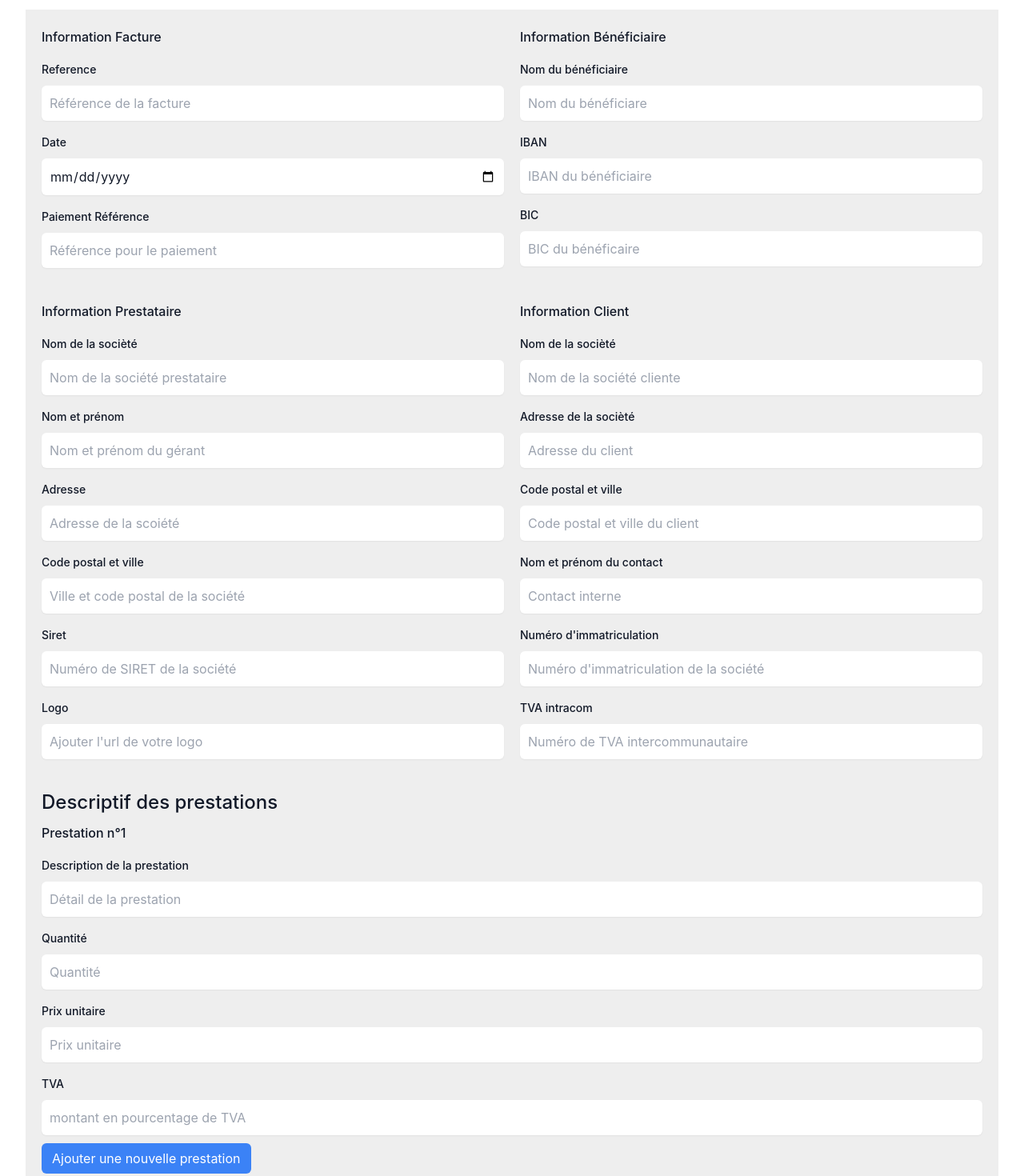
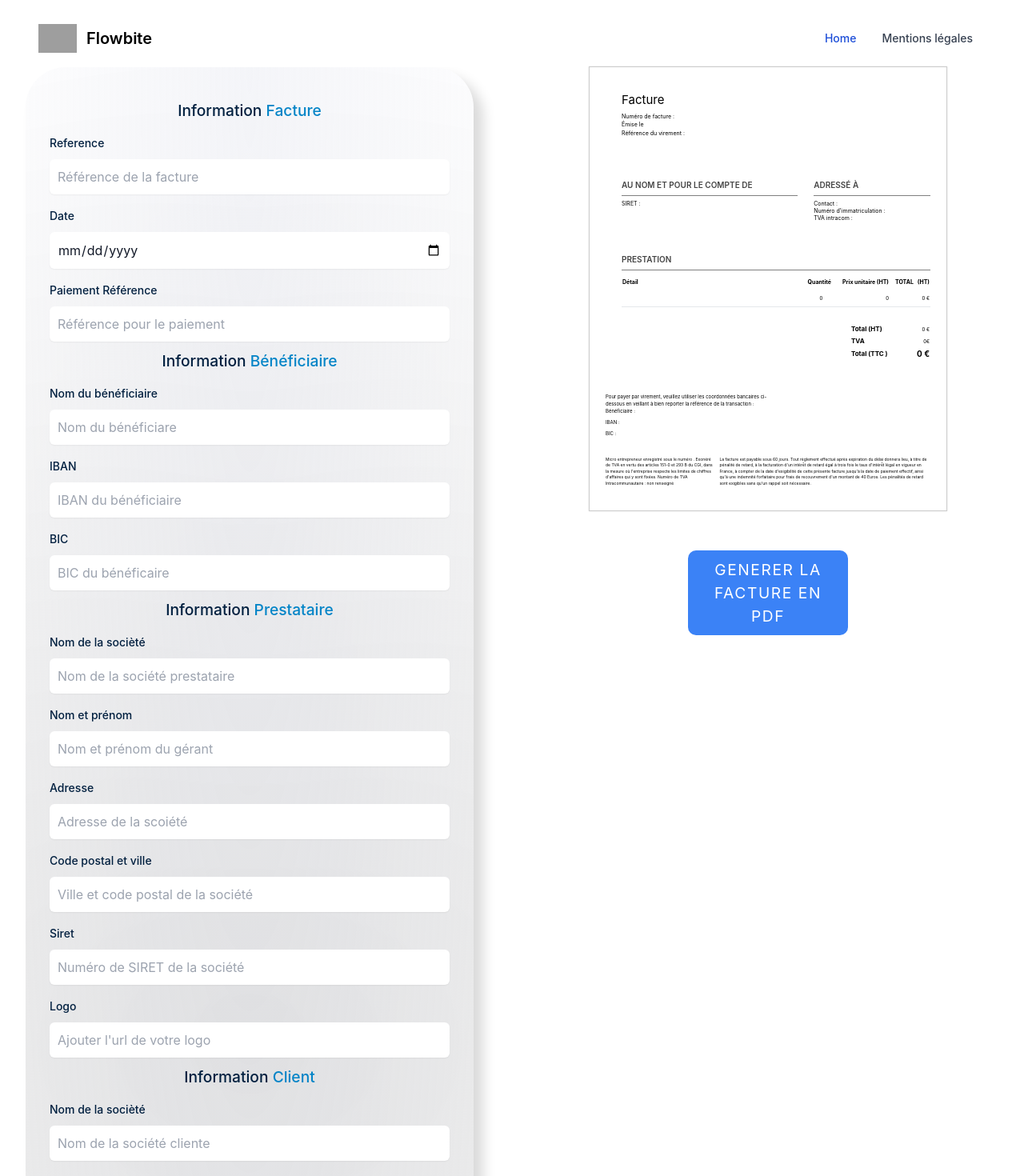
Before and after one commit to AlexandreOttmann/Invoice-Generator, a React (Vite) app: page / in a window 1280 px wide. Shown: the part 20-1490 px from the top of the page at 80% size. Built offline with nearby package versions, Linux system fonts and the light colour scheme; grey boxes are pictures that could not be loaded.

Commit message:
Responsivness & Design

```diff
--- a/src/App.css
+++ b/src/App.css
@@ -1,6 +1,3 @@
-@tailwind base;
-@tailwind components;
-@tailwind utilities;
 
 #root {
   max-width: 1280px;
--- a/src/App.tsx
+++ b/src/App.tsx
@@ -3,6 +3,7 @@ import { BrowserRouter as Router, Routes, Route } from 'react-router-dom';
 import Layout from './components/layout/Layout';
 import './App.css';
 import Home from './pages/Home';
+import Mention from './pages/Mention';
 import { Context } from './Context/Context';
 
 export default function App() {
@@ -39,7 +40,8 @@ export default function App() {
    <Router>
     <Layout>
      <Routes>
-            <Route path='/' element={<Home />} />
+      <Route path="/" element={<Home />} />
+      <Route path="/mentions-legales" element={<Mention />} />
      </Routes>
     </Layout>
    </Router>
--- a/src/components/Form/FormComponent.tsx
+++ b/src/components/Form/FormComponent.tsx
@@ -4,9 +4,32 @@ import styled from '@emotion/styled';
 
 const Container = styled.div`
  display: flex;
+ flex-direction: column;
+ margin-bottom: 4em;
+ margin-right: auto;
+ margin-left: auto;
+`;
+const SubContainer = styled.div`
+ display: flex;
+ flex-direction: column;
+
  background-color: #eee;
- padding: 20px 10px;
+ min-width: 35rem;
+ padding: 30px 20px;
  justify-content: space-between;
+ width: 100%;
+
+ background: radial-gradient(circle, rgba(0, 0, 0, 0.1), transparent),
+  radial-gradient(ellipse at top, rgba(205, 209, 228, 0.2), transparent);
+
+ box-shadow: 12px 12px 16px 0 rgba(0, 0, 0, 0.15),
+  -8px -8px 12px 0 rgba(255, 255, 255, 0.2);
+ border-radius: 50px;
+`;
+const Shadow = styled.div`
+ //  border-radius: 53px;
+ //  background: linear-gradient(145deg, #4d4c83, #5b5a9c);
+ //  box-shadow: 21px 21px 42px #48477c, -21px -21px 42px #6261a8;
 `;
 
 const Box = styled.div`
@@ -22,11 +45,12 @@ const Box = styled.div`
 `;
 
 const BoxTitle = styled.h2`
- font-size: 1rem;
- margin-bottom: 10px;
+ text-align: center;
+ font-size: 1.2rem;
+ margin: 10px 0;
  font-weight: 500;
  line-height: 1.75rem;
- color: #111827;
+ color: #001f3f;
 `;
 
 const TextInput = styled.input`
@@ -66,7 +90,7 @@ const FileInput = styled.input`
 const LabelInput = styled.label`
  display: block;
  margin-top: 15px;
- color: #111827;
+ color: #001f3f;
  font-size: 0.875rem;
  line-height: 1.25rem;
  font-weight: 500;
@@ -79,6 +103,7 @@ const ButtonAdd = styled.button`
  color: #fff;
  text-align: center;
  vertical-align: middle;
+ margin-bottom: 20px;
  user-select: none;
  background-color: #3b82f6;
  border: 1px solid transparent;
@@ -98,6 +123,7 @@ const ButtonRemove = styled.button`
  font-weight: 400;
  color: #fff;
  text-align: center;
+ margin-bottom: 20px;
  vertical-align: middle;
  user-select: none;
  background-color: #f56565;
@@ -120,11 +146,14 @@ const FlexButton = styled.div`
 `;
 
 const BoxTitle2 = styled.h2`
- font-size: 1.5rem;
- margin-bottom: 10px;
+ text-align: center;
+ border-top: 1px solid white;
+ font-size: 1.2rem;
+ margin: 20px 0;
+ padding: 20px;
  font-weight: 500;
  line-height: 1.75rem;
- color: #111827;
+ color: #001f3f;
 `;
 
 interface IState {
@@ -463,9 +492,13 @@ export const FormComponent = () => {
  return (
   <div>
    <form onChange={handleChange}>
+    <Shadow>
      <Container>
+      <SubContainer>
        <Box>
-      <BoxTitle>Information Facture</BoxTitle>
+        <BoxTitle>
+         Information <span className="text-sky-600 ">Facture</span>
+        </BoxTitle>
         <LabelInput htmlFor="reference">Reference</LabelInput>
         <TextInput
          onChange={(e) =>
@@ -492,7 +525,9 @@ export const FormComponent = () => {
         />
        </Box>
        <Box>
-      <BoxTitle>Information Bénéficiaire</BoxTitle>
+        <BoxTitle>
+         Information <span className="text-sky-600 ">Bénéficiaire</span>
+        </BoxTitle>
         <LabelInput htmlFor="benificiaryName">Nom du bénéficiaire</LabelInput>
         <TextInput
          onChange={(e) =>
@@ -516,12 +551,15 @@ export const FormComponent = () => {
          placeholder="BIC du bénéficaire"
         />
        </Box>
-    </Container>
-    <Container>
+
        <Box>
-      <BoxTitle>Information Prestataire</BoxTitle>
+        <BoxTitle>
+         Information <span className="text-sky-600 ">Prestataire</span>
+        </BoxTitle>
 
-      <LabelInput htmlFor="freelanceNameSociety">Nom de la socièté</LabelInput>
+        <LabelInput htmlFor="freelanceNameSociety">
+         Nom de la socièté
+        </LabelInput>
         <TextInput
          onChange={(e) =>
           dispatch({ type: 'freelanceNameSociety', payload: e.target.value })
@@ -576,7 +614,9 @@ export const FormComponent = () => {
         />
        </Box>
        <Box>
-      <BoxTitle>Information Client</BoxTitle>
+        <BoxTitle>
+         Information <span className="text-sky-600 ">Client</span>
+        </BoxTitle>
         <LabelInput htmlFor="societyName">Nom de la socièté</LabelInput>
         <TextInput
          onChange={(e) =>
@@ -604,7 +644,9 @@ export const FormComponent = () => {
          placeholder="Code postal et ville du client"
         />
 
-      <LabelInput htmlFor="societyContact">Nom et prénom du contact</LabelInput>
+        <LabelInput htmlFor="societyContact">
+         Nom et prénom du contact
+        </LabelInput>
         <TextInput
          onChange={(e) =>
           dispatch({ type: 'societyContact', payload: e.target.value })
@@ -633,10 +675,11 @@ export const FormComponent = () => {
          placeholder="Numéro de TVA intercommunautaire"
         />
        </Box>
-    </Container>
-    <Container>
+
        <Box>
-      <BoxTitle2>Descriptif des prestations</BoxTitle2>
+        <BoxTitle2>
+         Descriptif des <span className="text-sky-600 "> Prestations</span>
+        </BoxTitle2>
         {/*Add inputs for another prestation details*/}
         {inputList.map((description, index) => (
          <div key={index}>
@@ -693,7 +736,9 @@ export const FormComponent = () => {
          </div>
         ))}
        </Box>
+      </SubContainer>
      </Container>
+    </Shadow>
    </form>
   </div>
  );
--- a/src/components/GeneratePdf.tsx
+++ b/src/components/GeneratePdf.tsx
@@ -8,23 +8,24 @@ const Container = styled('div')`
  display: flex;
  flex: 1;
  flex-wrap: wrap;
-  justify-content: center;
-  align-items: center;
-  margin-top: 80px;
+ z-index: 0;
 `;
 
 const Button = styled('button')`
  margin: 50px;
  padding: 10px;
-  background-color: red;
+ border-radius: 10px;
+ background-color: #3b82f6;
  color: white;
  font-size: 1.2rem;
  text-transform: uppercase;
  letter-spacing: 0.1rem;
  cursor: pointer;
  width: 200px;
+ transition: color 0.5s ease-in-out, background-color 0.2s ease-in-out,
+  border-color 0.5s ease-in-out, box-shadow 0.3s ease-in-out;
  :hover {
-    background-color: #000;
+  background-color: #f56565;
  }
 `;
 
@@ -53,13 +54,14 @@ const GeneratePdf: React.FC = () => {
    style={{
     display: 'flex',
     alignItems: 'center',
+    justifyContent: 'center',
     flexDirection: 'column',
    }}
   >
-      <Button onClick={handleGeneratePdf}>Generate Pdf</Button>
    <div ref={certificateTemplateRef}>
     <ContentTemplate />
    </div>
+   <Button onClick={handleGeneratePdf}>GENERER LA FACTURE EN PDF</Button>
   </Container>
  );
 };
--- /dev/null
+++ b/src/components/layout/FooterPage.tsx
@@ -0,0 +1,36 @@
+const FooterPage = () => {
+ return (
+  <footer className="p-4 relative z-10 bottom-0 w-full mt-20 bg-white rounded-lg shadow md:flex md:items-center md:justify-between md:p-6 dark:bg-gray-800">
+   <span className="text-sm text-gray-500 sm:text-center dark:text-gray-400">
+    © 2023{' '}
+    <a
+     href="https://github.com/AlexandreOttmann/Dev-Portfolio"
+     target={'_blank'}
+     className="hover:underline"
+    >
+     Alexandre OTTMANN & Nicolas DE RAEMY
+    </a>
+    . All Rights Reserved.
+   </span>
+   <ul className="flex flex-wrap items-center mt-3 text-sm text-gray-500 dark:text-gray-400 sm:mt-0">
+    <li>
+     <a href="#" className="mr-4 hover:underline md:mr-6 ">
+      About
+     </a>
+    </li>
+    <li>
+     <a href="/mentions-legales" className="mr-4 hover:underline md:mr-6">
+      Privacy Policy
+     </a>
+    </li>
+    <li>
+     <a href="#" className="hover:underline">
+      Contact
+     </a>
+    </li>
+   </ul>
+  </footer>
+ );
+};
+
+export default FooterPage;
--- /dev/null
+++ b/src/components/layout/Header.tsx
@@ -0,0 +1,79 @@
+import React, { useState } from 'react';
+import { Link } from 'react-router-dom';
+
+const Header = () => {
+ const [isOpen, setIsOpen] = useState(true);
+ const [visible, setVisible] = useState('hidden');
+
+ const toggle = () => {
+  setIsOpen(!isOpen);
+  setVisible(isOpen ? 'block' : 'hidden');
+ };
+
+ return (
+  <nav className="bg-white relative top-0 min-w-[32em] sm:w-full border-gray-200 px-2 sm:px-4 py-2.5 rounded dark:bg-gray-900">
+   <div className="container flex flex-wrap items-center justify-between mx-auto">
+    <a href="https://flowbite.com/" className="flex items-center">
+     <img
+      src="https://flowbite.com/docs/images/logo.svg"
+      className="h-6 mr-3 sm:h-9"
+      alt="Flowbite Logo"
+     />
+     <span className="self-center text-xl font-semibold whitespace-nowrap dark:text-white">
+      Flowbite
+     </span>
+    </a>
+    <button
+     onClick={toggle}
+     data-collapse-toggle="navbar-default"
+     type="button"
+     className="inline-flex items-center p-2 ml-3 text-sm text-gray-500 rounded-lg md:hidden hover:bg-gray-100 focus:outline-none focus:ring-2 focus:ring-gray-200 dark:text-gray-400 dark:hover:bg-gray-700 dark:focus:ring-gray-600"
+     aria-controls="navbar-default"
+     aria-expanded="false"
+    >
+     <span className="sr-only">Open main menu</span>
+     <svg
+      className="w-6 h-6"
+      aria-hidden="true"
+      fill="currentColor"
+      viewBox="0 0 20 20"
+      xmlns="http://www.w3.org/2000/svg"
+     >
+      <path
+       fill-rule="evenodd"
+       d="M3 5a1 1 0 011-1h12a1 1 0 110 2H4a1 1 0 01-1-1zM3 10a1 1 0 011-1h12a1 1 0 110 2H4a1 1 0 01-1-1zM3 15a1 1 0 011-1h12a1 1 0 110 2H4a1 1 0 01-1-1z"
+       clip-rule="evenodd"
+      ></path>
+     </svg>
+    </button>
+    <div
+     className={`${visible} absolute top-10 md:static w-full md:block md:w-auto`}
+     id="navbar-default"
+    >
+     <ul className="flex flex-col p-4 mt-4 border border-gray-100 rounded-lg bg-gray-50 md:flex-row md:space-x-8 md:mt-0 md:text-sm md:font-medium md:border-0 md:bg-white dark:bg-gray-800 md:dark:bg-gray-900 dark:border-gray-700">
+      <li>
+       <Link
+        to="/"
+        className="block py-2 pl-3 pr-4 text-slate-900  hover:text-white hover:bg-blue-700 rounded md:bg-transparent md:text-blue-700 md:p-0 dark:text-white"
+        aria-current="page"
+       >
+        Home
+       </Link>
+      </li>
+
+      <li>
+       <Link
+        to="/mentions-legales"
+        className="block py-2 pl-3 pr-4 text-gray-700 rounded hover:bg-gray-100 md:hover:bg-transparent md:border-0 md:hover:text-blue-700 md:p-0 dark:text-gray-400 md:dark:hover:text-white dark:hover:bg-gray-700 dark:hover:text-white md:dark:hover:bg-transparent"
+       >
+        Mentions légales
+       </Link>
+      </li>
+     </ul>
+    </div>
+   </div>
+  </nav>
+ );
+};
+
+export default Header;
--- a/src/components/layout/Layout.tsx
+++ b/src/components/layout/Layout.tsx
@@ -1,5 +1,16 @@
+import Header from './Header';
+import FooterPage from './FooterPage';
+
 const Layout = ({ children }: any) => {
- return <>{children}</>;
+ return (
+  <div className="relative">
+   <Header />
+
+   {children}
+
+   <FooterPage />
+  </div>
+ );
 };
 
 export default Layout;
--- a/src/pages/Form.tsx
+++ /dev/null
@@ -1,5 +0,0 @@
-import React from 'react';
-
-export const Form = () => {
-  return <div>From</div>;
-};
--- a/src/pages/Home.tsx
+++ b/src/pages/Home.tsx
@@ -1,12 +1,26 @@
 import GeneratePdf from '../components/GeneratePdf';
-import Example from '../components/FormTest';
 import { FormComponent } from '../components/Form/FormComponent';
+import styled from '@emotion/styled';
 
 function Home() {
+ const RightContainer = styled.div`
+  @media screen and (min-width: 1200px) {
+   z-index: 0;
+   display: inline-block;
+   width: 50%;
+   position: fixed;
+   right: 0;
+  }
+ `;
+
  return (
   <>
+   <div className="xl:flex xl:flex-row     bg-[##D7DFE0] ">
     <FormComponent />
+    <RightContainer>
      <GeneratePdf />
+    </RightContainer>
+   </div>
   </>
  );
 }
--- /dev/null
+++ b/src/pages/Mention.tsx
@@ -0,0 +1,23 @@
+import React from 'react';
+
+const Mention = () => {
+ return (
+  <>
+   <div>Mention Légalesezaoihezaoiezaeza</div>
+   <div>Mention Légalesezaoihezaoiezaeza</div>
+   <div>Mention Légalesezaoihezaoiezaeza</div>
+   <div>Mention Légalesezaoihezaoiezaeza</div>
+   <div>Mention Légalesezaoihezaoiezaeza</div>
+   <div>Mention Légalesezaoihezaoiezaeza</div>
+   <div>Mention Légalesezaoihezaoiezaeza</div>
+   <div>Mention Légalesezaoihezaoiezaeza</div>
+   <div>Mention Légalesezaoihezaoiezaeza</div>
+   <div>Mention Légalesezaoihezaoiezaeza</div>
+   <div>Mention Légalesezaoihezaoiezaeza</div>
+   <div>Mention Légalesezaoihezaoiezaeza</div>
+   <div>Mention Légalesezaoihezaoiezaeza</div>
+   <div>Mention Légalesezaoihezaoiezaeza</div>
+  </>
+ );
+};
+export default Mention;
```
Also changed, not shown: src/components/FormTest.tsx (deleted, +0 -21 lines). Lines whose indentation alone changed are shown as unchanged.
